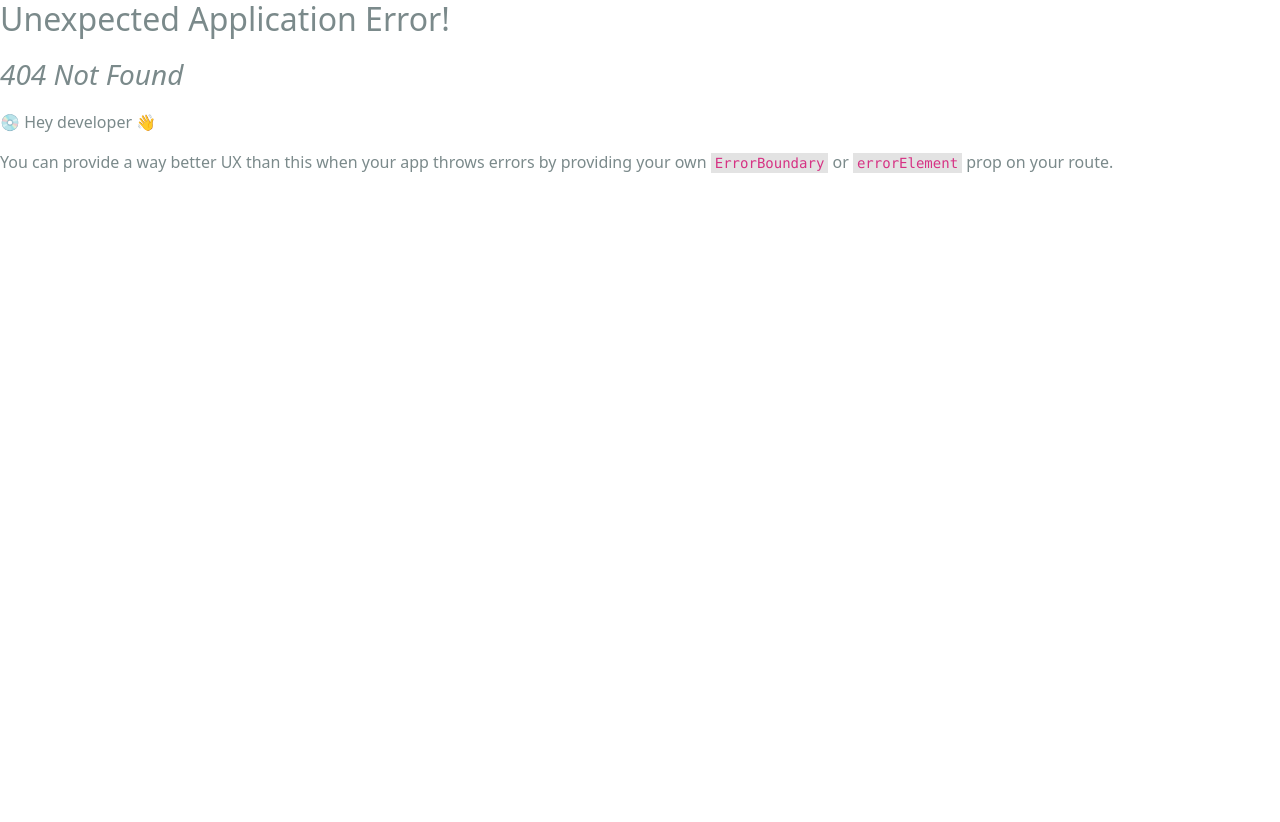
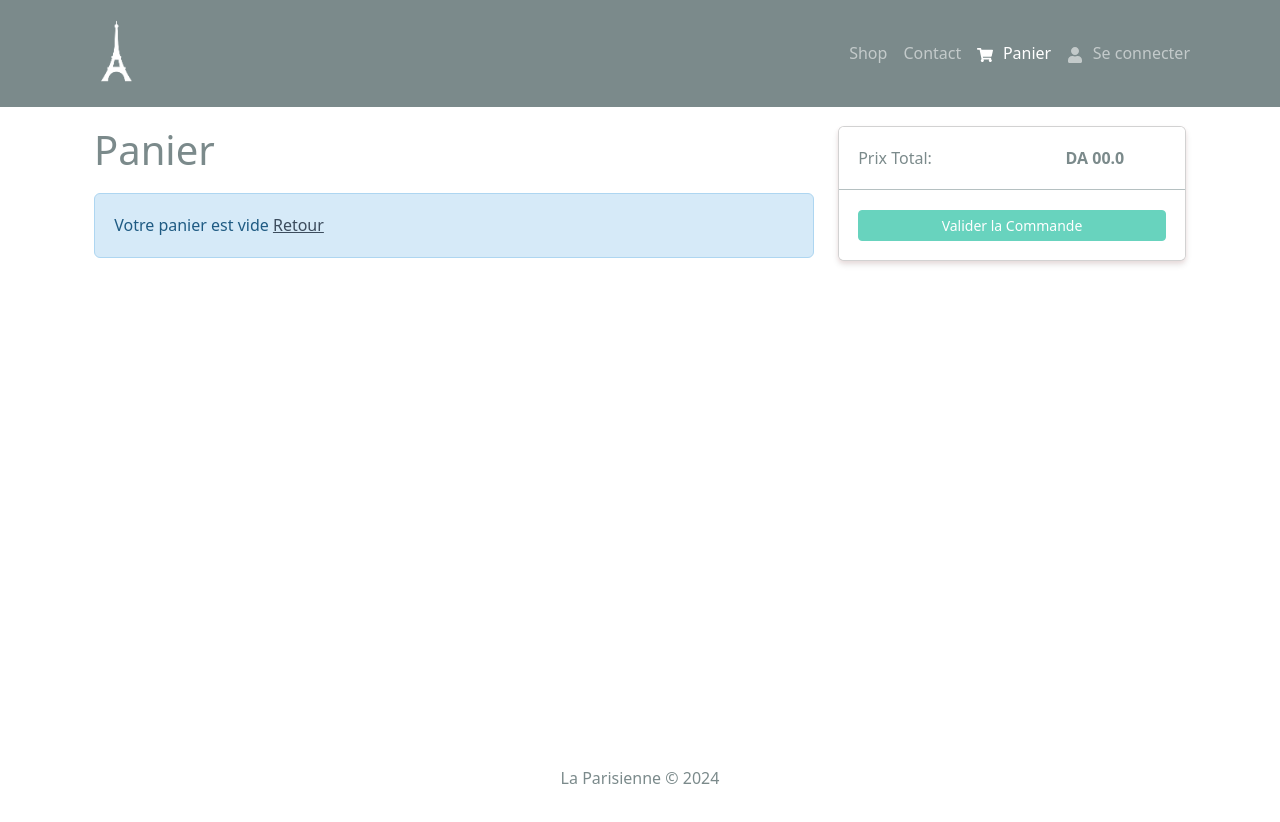
Before and after one commit to fitGeek96/boutique-la-parisienne, a React (Create React App) app in the folder frontend/: page /cart in a window 1280 px wide. Before the commit this address had no page. Shown: the top 822 px of the page. Before the commit the page ends 800 px from the top, so only its background shows below. Built offline with nearby package versions, Linux system fonts and the light colour scheme.

Commit message:
Add Cart Screen

```diff
--- a/frontend/src/components/Header.jsx
+++ b/frontend/src/components/Header.jsx
@@ -31,10 +31,10 @@ const Header = () => {
               <LinkContainer to={"/cart"}>
                 <Nav.Link>
                   <FaShoppingCart />
-                  {cartItems.length ? (
+                  {cartItems?.length ? (
                     <Badge pill bg="danger">
                       {" "}
-                      {cartItems.length}{" "}
+                      {cartItems?.length}{" "}
                     </Badge>
                   ) : (
                     ""
--- a/frontend/src/index.js
+++ b/frontend/src/index.js
@@ -15,12 +15,14 @@ import App from "./App";
 import reportWebVitals from "./reportWebVitals";
 import HomeScreen from "./screens/HomeScreen";
 import ProductScreen from "./screens/ProductScreen";
+import CartScreen from "./screens/CartScreen.jsx";
 
 const router = createBrowserRouter(
   createRoutesFromElements(
     <Route path="/" element={<App />}>
       <Route index={true} path="/" element={<HomeScreen />} />
       <Route path="/products/:id" element={<ProductScreen />} />
+      <Route path="/cart" element={<CartScreen />} />
     </Route>,
   ),
 );
--- /dev/null
+++ b/frontend/src/screens/CartScreen.jsx
@@ -0,0 +1,127 @@
+import React from "react";
+import { useDispatch, useSelector } from "react-redux";
+import { Link, useNavigate } from "react-router-dom";
+import {
+  Row,
+  Col,
+  ListGroup,
+  Image,
+  Form,
+  Button,
+  Card,
+  Container,
+} from "react-bootstrap";
+import { FaTrash } from "react-icons/fa";
+import Message from "../components/Message";
+import { addToCart } from "../slices/cartSlice";
+
+const CartScreen = () => {
+  const navigate = useNavigate();
+  const dispatch = useDispatch();
+
+  const cart = useSelector((state) => state.cart);
+  const { cartItems } = cart;
+
+  const addToCartHandler = async (product, qty) => {
+    dispatch(addToCart({ ...product, qty }));
+  };
+
+  return (
+    <Container>
+      <Row>
+        <Col md={8}>
+          <h1 className="mb-3">Panier</h1>
+          {cartItems.length === 0 ? (
+            <Message variant={"info"}>
+              Votre panier est vide <Link to="/">Retour</Link>
+            </Message>
+          ) : (
+            <ListGroup variant="flush">
+              {cartItems?.map((item) => (
+                <ListGroup.Item key={item._idid}>
+                  <Row>
+                    <Col md={2}>
+                      <Image
+                        src={item.image}
+                        alt={item.name}
+                        className="w-100"
+                        fluid
+                        rounded
+                      />
+                    </Col>
+                    <Col md={3} className="text-center my-2">
+                      <Link to={`/products/${item._id}`}>{item.name}</Link>
+                    </Col>
+                    <Col md={2} className="text-center my-2">
+                      {" "}
+                      <strong> DA {item.price} </strong>
+                    </Col>
+                    <Col md={3} className="text-center my-2">
+                      <Form.Control
+                        as="select"
+                        value={item.qty}
+                        onChange={(e) =>
+                          addToCartHandler(item, Number(e.target.value))
+                        }
+                        className="text-center py- m-auto w-50"
+                      >
+                        {Array.from({ length: item?.countInStock }, (v, i) => (
+                          <option key={i} value={i + 1}>
+                            {i + 1}
+                          </option>
+                        ))}
+                      </Form.Control>
+                    </Col>
+                    <Col md={2} className="text-center my-2">
+                      <Button
+                        variant="outline-danger"
+                        size="sm"
+                        onClick={() => dispatch()}
+                      >
+                        <FaTrash />
+                      </Button>
+                    </Col>
+                  </Row>
+                </ListGroup.Item>
+              ))}
+            </ListGroup>
+          )}
+        </Col>
+        <Col md={4}>
+          <Card>
+            <ListGroup variant="flush">
+              <ListGroup.Item>
+                <Row>
+                  <Col>Prix Total:</Col>
+                  <Col className="text-center">
+                    <strong>
+                      {" "}
+                      DA {cart.totalPrice ? `${cart.totalPrice}` : "00.0"}{" "}
+                    </strong>
+                  </Col>
+                </Row>
+              </ListGroup.Item>
+              <ListGroup.Item>
+                <Row>
+                  <Col>
+                    <Button
+                      variant="success text-white"
+                      size="sm"
+                      className="btn-block w-100"
+                      onClick={() => navigate("/checkout")}
+                      disabled={cartItems.length === 0}
+                    >
+                      Valider la Commande
+                    </Button>
+                  </Col>
+                </Row>
+              </ListGroup.Item>
+            </ListGroup>
+          </Card>
+        </Col>
+      </Row>
+    </Container>
+  );
+};
+
+export default CartScreen;
--- a/frontend/src/slices/cartSlice.js
+++ b/frontend/src/slices/cartSlice.js
@@ -11,12 +11,12 @@ const cartSlice = createSlice({
   reducers: {
     addToCart: (state, action) => {
       const item = action.payload;
-      const existItem = state.cartItems.find(
+      const existItem = state.cartItems?.find(
         (currentItem) => currentItem._id === item._id,
       );
 
       if (existItem) {
-        state.cartItems = state.cartItems.map((currentItem) =>
+        state.cartItems = state.cartItems?.map((currentItem) =>
           currentItem._id === existItem._id ? item : currentItem,
         );
       } else {
```
